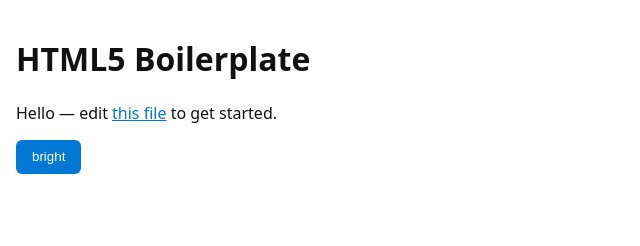
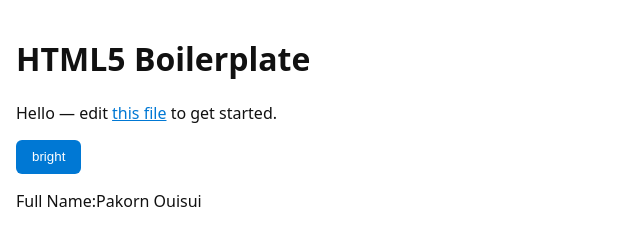
Before and after one commit to Pakorn-Eng/boybright, a plain HTML site: page index.html in a window 1280 px wide. Shown: the whole page, without its empty margins (0-640 px from the left). Drawn offline with Linux system fonts and the light colour scheme.

Commit message:
add full name

```diff
--- a/index.html
+++ b/index.html
@@ -14,6 +14,7 @@
     <main>
       <p>Hello — edit <a href="index.html">this file</a> to get started.</p>
       <button id="clickMe">bright</button>
+      <p>Full Name:Pakorn Ouisui</p>
     </main>
     <script type="module" src="js/main.js" defer></script>
   </body>
```
Also changed, not shown: 1 other file.
